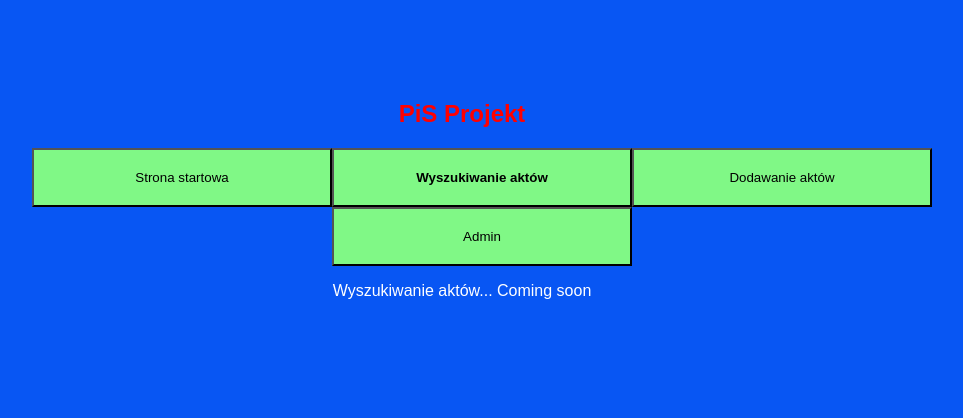
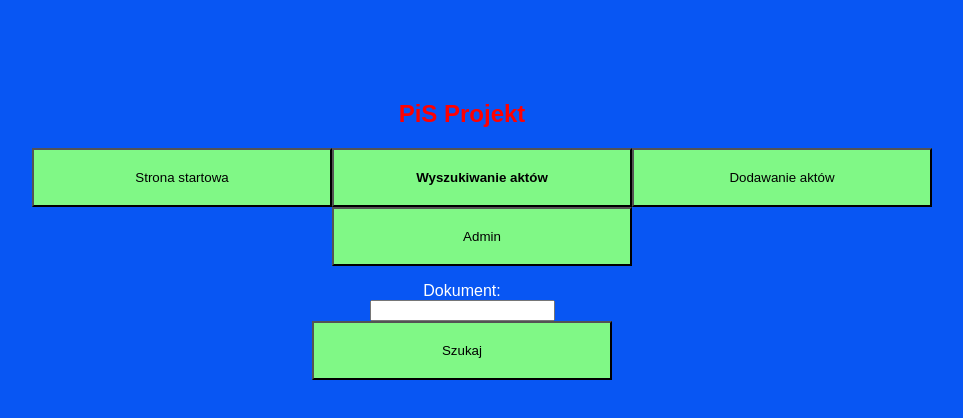
Before and after one commit to k1mk8/PIS, a React (Create React App) app in the folder src/main/frontend/: page / in a window 1280 px wide. Both pictures are taken after a click on the button "Wyszukiwanie aktów". Shown: the top 418 px of the page, without its empty margins (178-1141 px from the left). Built offline with nearby package versions, Linux system fonts and the light colour scheme.

Commit message:
PPBAP-8-dodanie możliwości wpisania nazwy dokumentu

```diff
--- a/src/main/frontend/src/App.js
+++ b/src/main/frontend/src/App.js
@@ -1,6 +1,7 @@
 import React from 'react';
 import Tabs from './tabs.js'
 import Add from './addFile.js'
+import Find from './find.js'
 
 import './App.css'
 
@@ -17,7 +18,7 @@ class App extends React.Component{
                     <p>Witamy na stronie!</p>
                 </Tab>
                 <Tab title="Wyszukiwanie aktów">
-                    <p>Wyszukiwanie aktów... Coming soon</p>
+                    <Find/>
                 </Tab>
                 <Tab title="Dodawanie aktów">
                     <Add/>
--- a/src/main/frontend/src/addFile.js
+++ b/src/main/frontend/src/addFile.js
@@ -1,4 +1,4 @@
-import React, { useState } from 'react';
+import React from 'react';
 import './addFile.css'
 
 class Add extends React.Component{
--- /dev/null
+++ b/src/main/frontend/src/find.js
@@ -0,0 +1,39 @@
+import React from "react";
+
+class Find extends React.Component{
+
+    constructor(props){
+        super(props);
+        this.state = {value: ''};
+
+        this.findDoc = this.findDoc.bind(this);
+        this.handleChange = this.handleChange.bind(this);
+    }
+
+    handleChange(event){
+        this.setState({value: event.target.value});
+    }
+
+    findDoc(event){
+        alert('Podano taka nazwe dokumentu: ' + this.state.value);
+        event.preventDefault();
+    }
+
+    render()
+    {
+        return (
+            <div>
+                <form>
+                    <label>
+                        Dokument: {'\n'}
+                    </label>
+                    <div>{'\n'}</div>
+                    <input typu="text" value={this.state.value} onChange={this.handleChange}/>
+                </form>
+                <button onClick={this.findDoc.bind(this)}>Szukaj</button>
+            </div>
+        )
+    }
+}
+
+export default Find;
```
